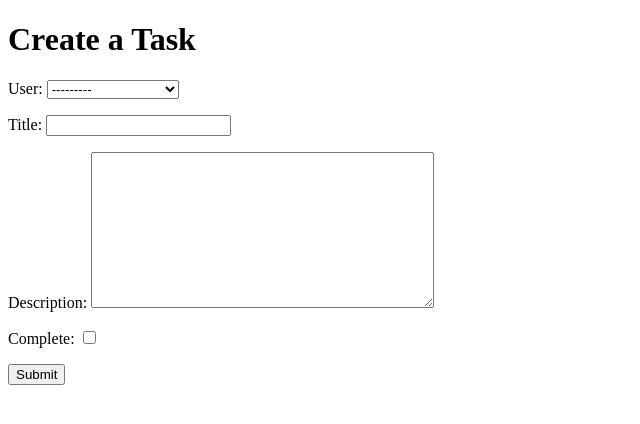
After one commit to mdshahadothosen2001/todo_list, a Django app: page /todo/create-task/ in a window 1280 px wide. The commit adds this page. Shown: the top 424 px of the page, without its empty margins (0-640 px from the left). Run offline with Django 4.2, Linux system fonts and the light colour scheme; data comes from the database, SQL or seed files in the repository; both versions use the stored data as it was after the commit.

Commit message:
fea:add item
1.create task form for create new task

```diff
--- /dev/null
+++ b/todo_list_management/todo/templates/todo/task_form.html
@@ -0,0 +1,19 @@
+<!DOCTYPE html>
+<html lang="en">
+<head>
+    <title>Task Create</title>
+</head>
+<body>
+
+    <h1>Create a Task</h1>
+
+
+    <form method="POST" action="">
+        {% csrf_token %}
+
+<!--Here django create by defualt form-->
+        {{form.as_p}}
+        <input type="submit" value="Submit">
+    </form>
+</body>
+</html>
--- a/todo_list_management/todo/templates/todo/task_list.html
+++ b/todo_list_management/todo/templates/todo/task_list.html
@@ -4,6 +4,7 @@
     <title>Task Listt</title>
 </head>
 <body>
+    <a href="{% url 'create'  %}">Add task</a>
 <table>
     <tr>
         <th>items</th>
--- a/todo_list_management/todo/urls.py
+++ b/todo_list_management/todo/urls.py
@@ -1,7 +1,8 @@
 from django.urls import path
-from .views import TaskList , TaskDetail
+from .views import TaskList , TaskDetail , TaskCreate
 
 urlpatterns=[
     path('tasks/',TaskList.as_view(),name='tasks'),
     path('tasks/task/<int:pk>/',TaskDetail.as_view(),name='task'),
+    path('create-task/',TaskCreate.as_view(),name='create'),
 ]
--- a/todo_list_management/todo/views.py
+++ b/todo_list_management/todo/views.py
@@ -1,15 +1,28 @@
 from django.shortcuts import render
 from django.views.generic.list import ListView
 from django.views.generic.detail import DetailView
+from django.views.generic.edit import CreateView
+from django.urls import reverse_lazy
 from .models import Task
 
 
 class TaskList(ListView):
     model = Task
     context_object_name = 'tasks'
+    #django can load by defualt template
+    #but template name should be match class name
+    # like if class name is TaskList
+    #template name must be task_list.html
     template_name = 'todo/task_list.html'
 
 class TaskDetail(DetailView):
     model = Task
     context_object_name = 'task'
     template_name = 'todo/task_detail.html'
+
+
+class TaskCreate(CreateView):
+    model = Task
+    fields = '__all__'
+    success_url = reverse_lazy('tasks')
+    template_name = 'todo/task_form.html'
```
Also changed, not shown: todo_list_management/db.sqlite3.
